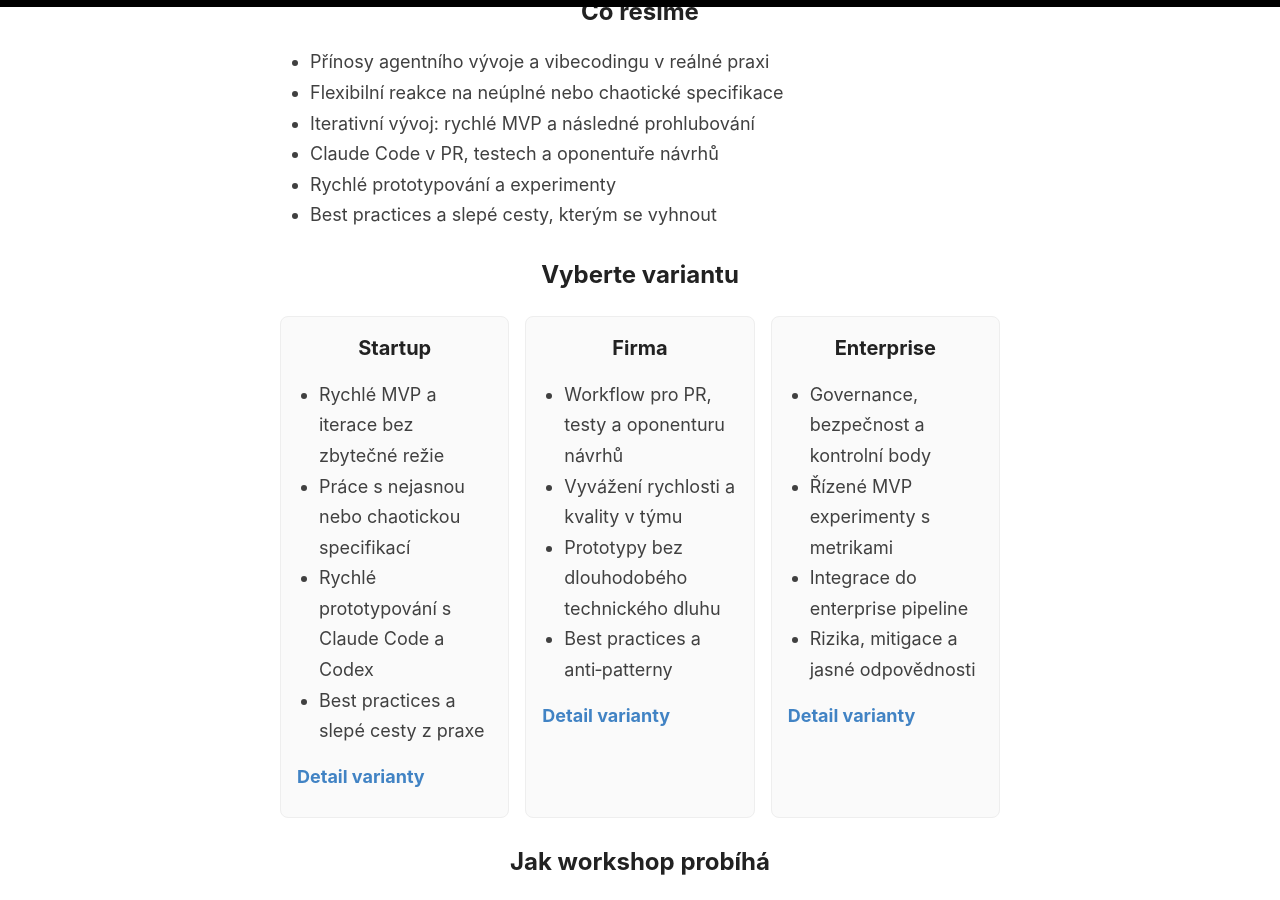
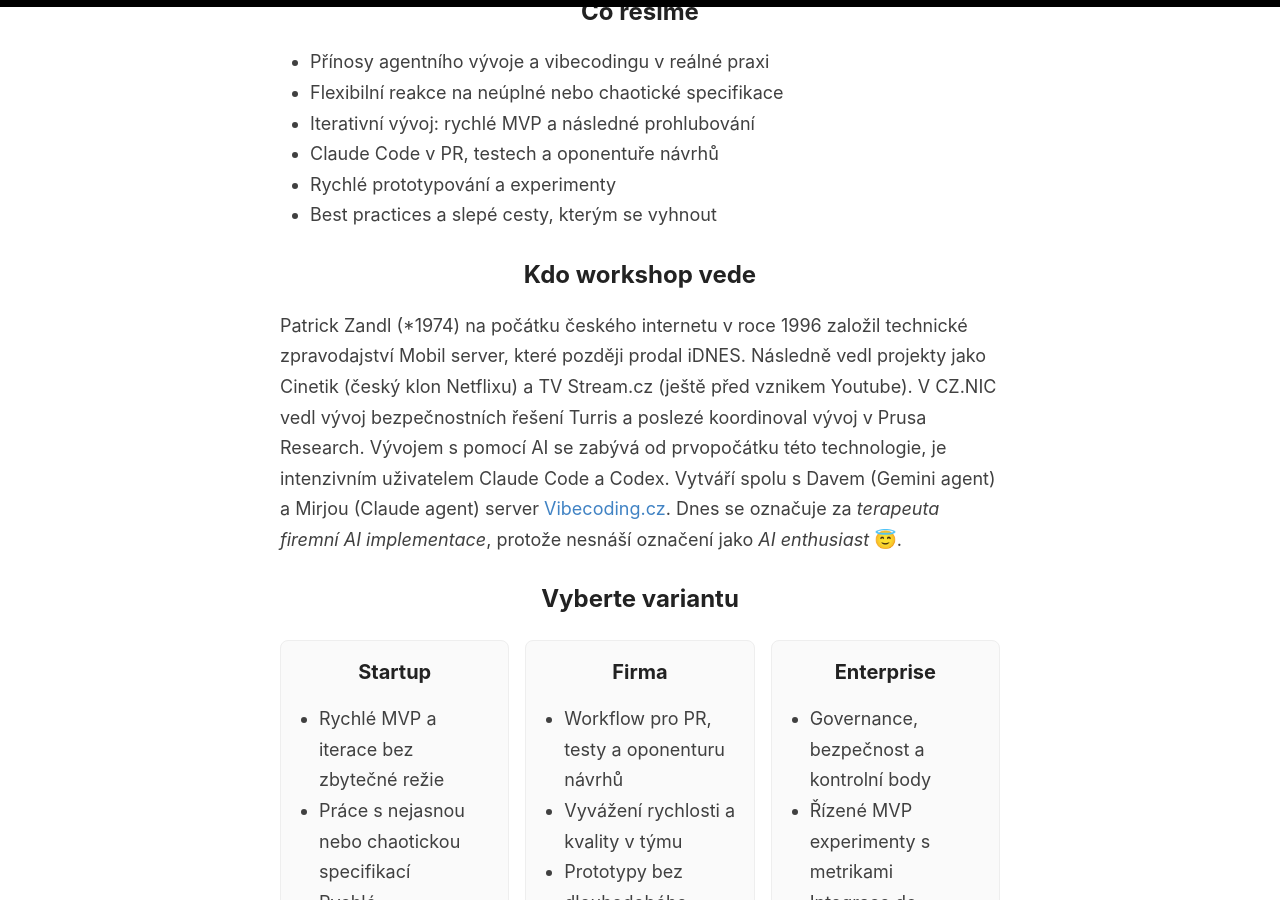
Before and after one commit to tangero/aivefirmach, a Jekyll site: the page built from _pages/claude-code-workshop.md, in a window 1280 px wide and 900 px high, scrolled down 431 px. Built offline with Jekyll 4.4.1, drawn with Linux system fonts in a browser that asks for light colours; comment, search, counter and statistics services are not loaded.

Commit message:
Update claude-code-workshop.md

```diff
--- a/_pages/claude-code-workshop.md
+++ b/_pages/claude-code-workshop.md
@@ -14,6 +14,10 @@ Krátký, praktický workshop pro CTO a seniorní vývojáře, kteří chtějí
 - Claude Code v PR, testech a oponentuře návrhů
 - Rychlé prototypování a experimenty
 - Best practices a slepé cesty, kterým se vyhnout
+
+## Kdo workshop vede
+
+Patrick Zandl (*1974) na počátku českého internetu v roce 1996 založil technické zpravodajství Mobil server, které později prodal iDNES. Následně vedl projekty jako Cinetik (český klon Netflixu) a TV Stream.cz (ještě před vznikem Youtube). V CZ.NIC vedl vývoj bezpečnostních řešení Turris a poslezé koordinoval vývoj v Prusa Research. Vývojem s pomocí AI se zabývá od prvopočátku této technologie, je intenzivním uživatelem Claude Code a Codex. Vytváří spolu s Davem (Gemini agent) a Mirjou (Claude agent) server [Vibecoding.cz](https://vibecoding.cz). Dnes se označuje za _terapeuta firemní AI implementace_, protože nesnáší označení jako _AI enthusiast_ 😇.
 
 ## Vyberte variantu
 
```
